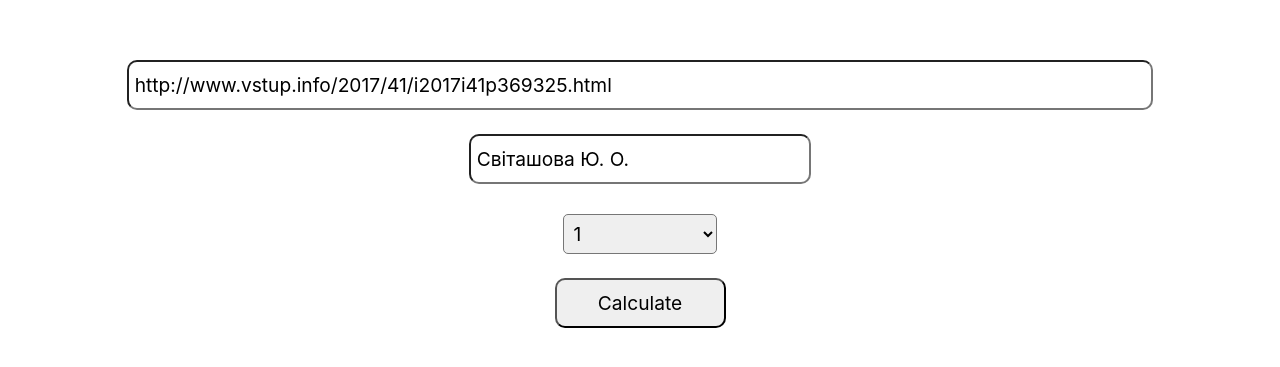
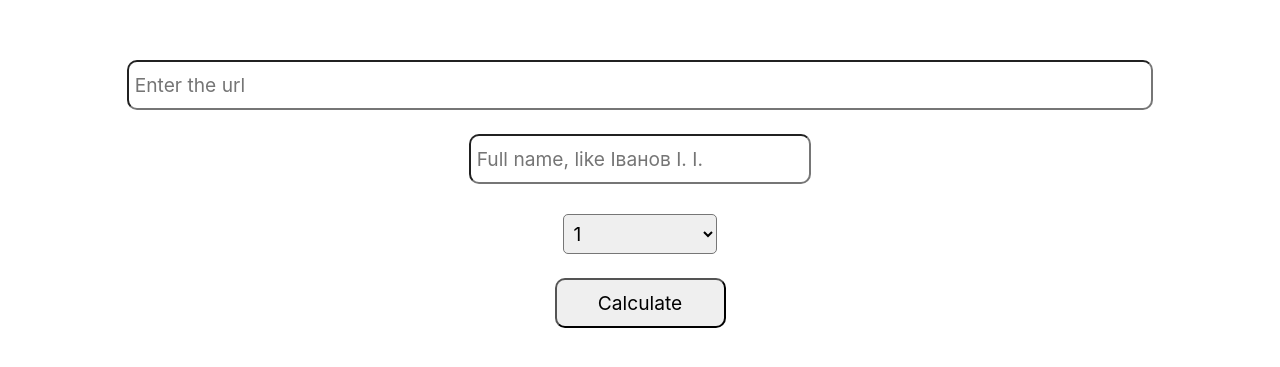
Before and after one commit to MishaHnatyshyn/vstup-info-priority-filter, a website: page public/index.html in a window 1280 px wide. Shown: the part 111-478 px from the top of the page. Drawn offline with nearby package versions, Linux system fonts and the light colour scheme.

Commit message:
Update index.html

```diff
--- a/public/index.html
+++ b/public/index.html
@@ -1,7 +1,7 @@
 <!DOCTYPE html>
 <html lang="en">
 <head>
-    <title>Priority</title>
+    <title>Priority Filter</title>
     <meta charset="UTF-8">
     <meta name="viewport" content="width=device-width, initial-scale=1">
     <link rel="icon" href="./images/favicon.ico" type="image/x-icon">
@@ -14,27 +14,19 @@
 </head>
 <body>
 <div class="container">
-
     <form>
-
-        <input type="text" name="path" id="path" placeholder="Enter the url" onchange="checkPath()" value="http://www.vstup.info/2017/41/i2017i41p369325.html"><br><br>
-        <input type="text" name="pib"  id="pib" placeholder="Enter your PIB like XXXXX X. X." value="Світашова Ю. О."><br><br>
-
+        <input type="text" name="path" id="path" placeholder="Enter the url" onchange="checkPath()"><br><br>
+        <input type="text" name="pib"  id="pib" placeholder="Full name, like Іванов І. І."><br><br>
         <select id="priority">
             <option value="1">1</option>
             <option value="2">1 and 2</option>
             <option value="3">1 and 2 and 3</option>
         </select>
-
     </form>
     <br>
     <button onclick="getInfo()">Calculate</button>
     <div id="result">
     </div>
-
-    <img src="images/InternetSlowdown_Day.gif" id="img">
-
-
 </div>
 </body>
 </html>
```
